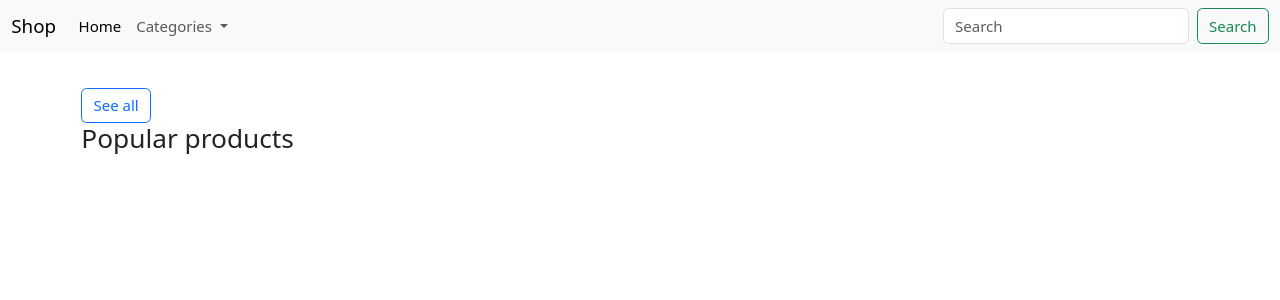
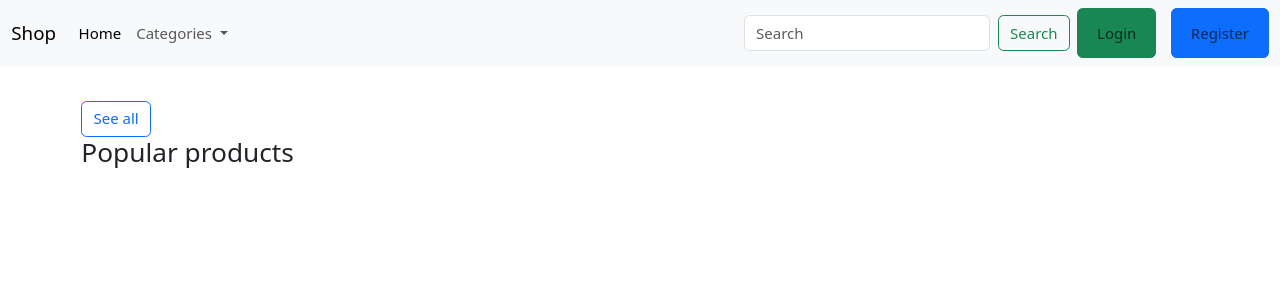
Before and after one commit to ulasgulhan/Cms-App-Django-RestAPI, a Django app: page / in a window 1280 px wide. Shown: the top 300 px of the page. Run offline with Django 5.2, Linux system fonts and the light colour scheme; data that the repository does not hold is empty; some web fonts are replaced.

Commit message:
search function

```diff
--- a/cms/urls.py
+++ b/cms/urls.py
@@ -8,5 +8,6 @@ urlpatterns = [
     path('category/<slug:category_slug>', views.store, name='products_by_category'),
     path('category/<slug:category_slug>/<slug:subcategory_slug>', views.store, name='products_by_subcategory'),
     path('category/<slug:category_slug>/<slug:subcategory_slug>/<slug:product_slug>', views.product_details, name='product_details'),
+    path('search/', views.search, name='search'),
     path('register/', views.register, name='register'),
 ] + static(settings.MEDIA_URL, document_root=settings.MEDIA_ROOT)
--- a/cms/views.py
+++ b/cms/views.py
@@ -31,6 +31,21 @@ def product_details(request, category_slug, subcategory_slug, product_slug):
     return render(request, 'product_details.html', context)
 
 
+def search(request):
+    if 'keyword' in request.GET:
+        keyword = request.GET['keyword']
+        if keyword:
+            products = Product.objects.filter(Q(description__icontains=keyword) | Q(product_name__icontains=keyword))
+        else:
+            return redirect('home')
+
+
+    context = {
+        'products': products
+    }
+    return render(request, 'home.html', context)
+
+
 
 def register(request):
     if request.method == 'POST':
--- a/templates/includes/navbar.html
+++ b/templates/includes/navbar.html
@@ -15,12 +15,9 @@
                             Categories
                         </a>
                         <ul class="dropdown-menu">
-                    <!--{% for category in links %}
-                        <li><a class="dropdown-item" href="{{category.get_url}}">{{ category.category_name }}</a></li>
-                    {% endfor %}-->
                             {% for category in links %}
                                 <li>
-                        <li><a class="dropdown-item" href="{{category.get_url}}">{{ category.category_name }}</a></li>
+                                    <a class="dropdown-item" href="{{category.get_url}}">{{ category.category_name }}</a>
                                     {% if category.subcategories.all %}
                                         <ul>
                                             {% for subcategory in category.subcategories.all %}
@@ -33,10 +30,27 @@
                         </ul>
                     </li>
                 </ul>
-            <form class="d-flex" role="search">
-            <input class="form-control me-2" type="search" placeholder="Search" aria-label="Search">
-            <button class="btn btn-outline-success" type="submit">Search</button>
+                <form action="{% url 'search' %}"class="d-flex" role="search">
+                    <input class="form-control me-2" type="search" placeholder="Search" aria-label="Search" name="keyword">
+                    <button class="btn btn-outline-success me-2" type="submit">Search</button>
                 </form>
+
+                <!-- Login ve Register Kısımları -->
+                <ul class="navbar-nav">
+                    {% if user.is_authenticated %}
+                        <span class="navbar-text me-3">Welcome {{user.username}}</span>
+                        <li class="nav-item">
+                            <button class="btn btn-danger" type="button"><a class="nav-link" href="{% url 'logout' %}">Logout</a></button>
+                        </li>
+                    {% else %}
+                        <li class="nav-item me-3">
+                            <button class="btn btn-success" type="button"><a class="nav-link" href="{% url 'login' %}">Login</a></button>
+                        </li>
+                        <li class="nav-item">
+                            <button class="btn btn-primary" type="button"><a class="nav-link" href="{% url 'register' %}">Register</a></button>
+                        </li>
+                    {% endif %}
+                </ul>
             </div>
         </div>
     </nav>
```
Also changed, not shown: cmsapp/settings.py (+5 -2 lines), 6 other files. Lines whose indentation alone changed are shown as unchanged.
